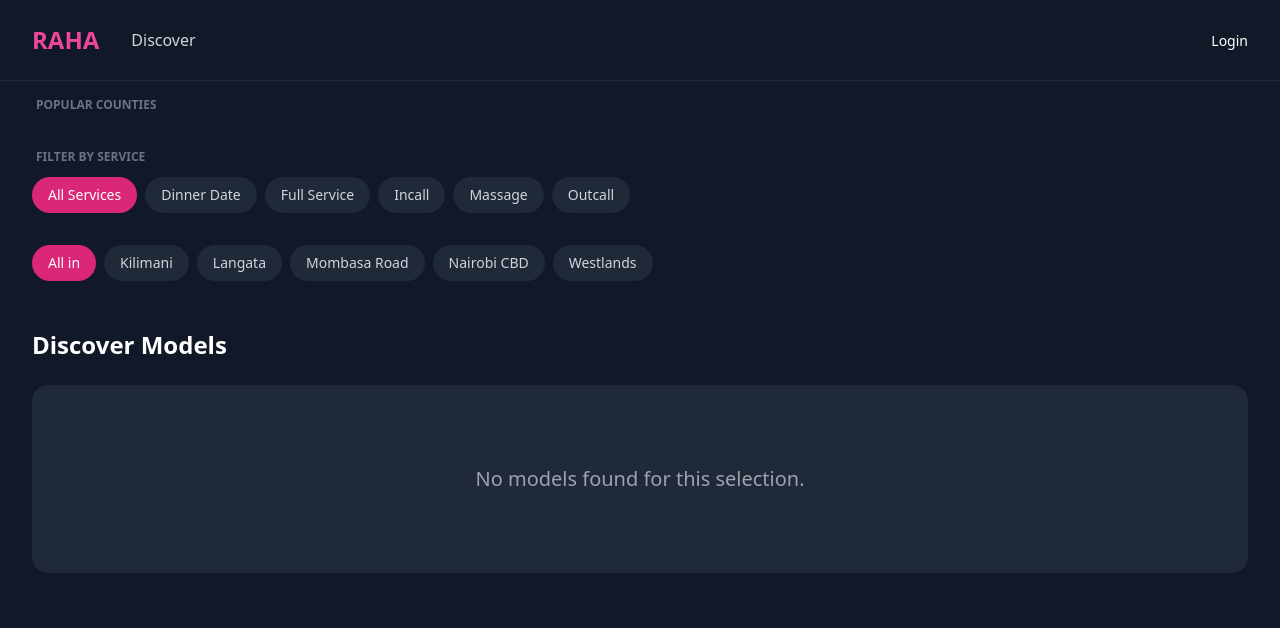
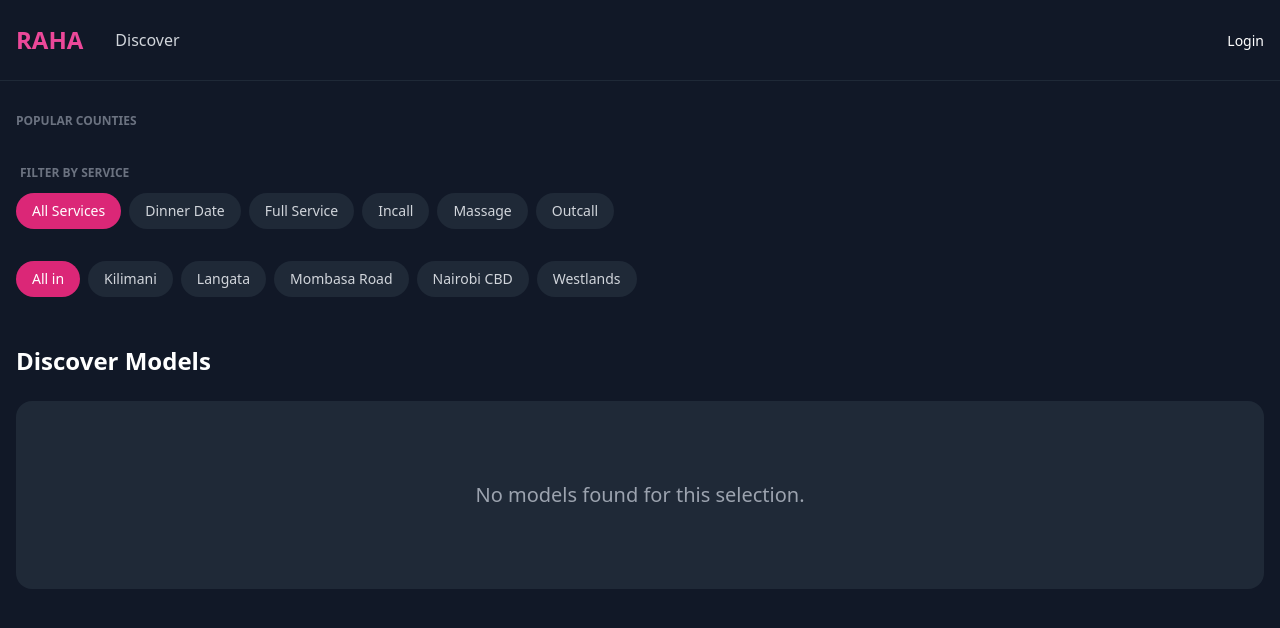
Before and after one commit to xcixor/raha, a Django app: page /model/ in a window 1280 px wide. Shown: the top 628 px of the page. Run offline with Django 5.2, Linux system fonts and the light colour scheme; data comes from the database, SQL or seed files in the repository; data that the repository does not hold is empty; some libraries are stand-ins or nearby versions.

Commit message:
style: align navbar branding with page content using global container padding

```diff
--- a/templates/base.html
+++ b/templates/base.html
@@ -21,8 +21,8 @@
     </style>
 </head>
 <body class="bg-gray-900 text-white min-h-screen">
-    <nav class="px-8 py-6 border-b border-gray-800">
-        <div class="container mx-auto flex justify-between items-center">
+    <nav class="border-b border-gray-800">
+        <div class="container mx-auto px-4 py-6 flex justify-between items-center">
             <div class="flex items-center space-x-8">
                 <a href="/" class="text-2xl font-bold text-pink-500">RAHA</a>
                 <a href="{% url 'models:list' %}" class="text-gray-300 hover:text-white">Discover</a>
@@ -47,7 +47,7 @@
         </div>
     </nav>
 
-    <main class="container mx-auto p-4">
+    <main class="container mx-auto px-4 py-8">
         {% block content %}{% endblock %}
     </main>
 
--- a/templates/models_app/list.html
+++ b/templates/models_app/list.html
@@ -1,14 +1,14 @@
 {% extends "base.html" %}
 
 {% block content %}
-<div class="container mx-auto px-4" x-data="{
+<div x-data="{
     activeCounty: '{{ active_county.slug|default:'nairobi' }}',
     activeLocation: '{{ active_location_slug|default:'all' }}',
     activeService: '{{ request.GET.service|default:'all' }}'
 }">
     <!-- County Selector Row -->
     <div class="mb-4">
-        <h3 class="text-xs font-bold text-gray-500 uppercase mb-3 ml-1">Popular Counties</h3>
+        <h3 class="text-xs font-bold text-gray-500 uppercase mb-3">Popular Counties</h3>
         <div class="flex items-center space-x-2 overflow-x-auto pb-2 no-scrollbar">
             {% for county in counties %}
             <button hx-get="{% url 'models:filter_locations_htmx' %}?county={{ county.slug }}"
--- a/templates/models_app/public_detail.html
+++ b/templates/models_app/public_detail.html
@@ -7,7 +7,7 @@
 <link rel="stylesheet" type="text/css" href="https://cdn.jsdelivr.net/npm/slick-carousel@1.8.1/slick/slick.css"/>
 <link rel="stylesheet" type="text/css" href="https://cdn.jsdelivr.net/npm/slick-carousel@1.8.1/slick/slick-theme.css"/>
 
-<div class="max-w-4xl mx-auto">
+<div class="">
     <!-- Header Section -->
     <div class="bg-black/40 border border-white/10 rounded-lg p-6 mb-8 flex flex-col md:flex-row items-center space-y-6 md:space-y-0 md:space-x-6">
         <img src="{{ profile.pfp.url }}" class="w-32 h-32 rounded-full object-cover border-4 border-pink-500 shadow-xl">
```
